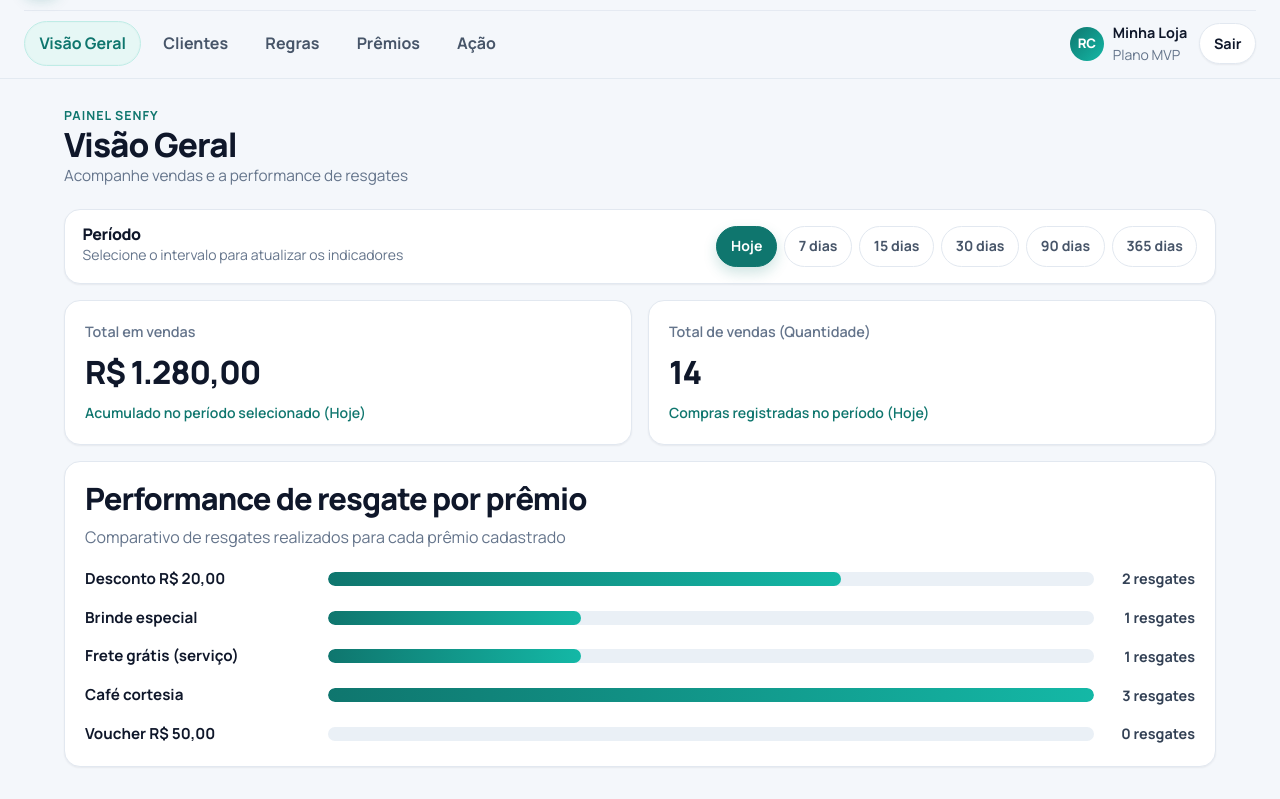
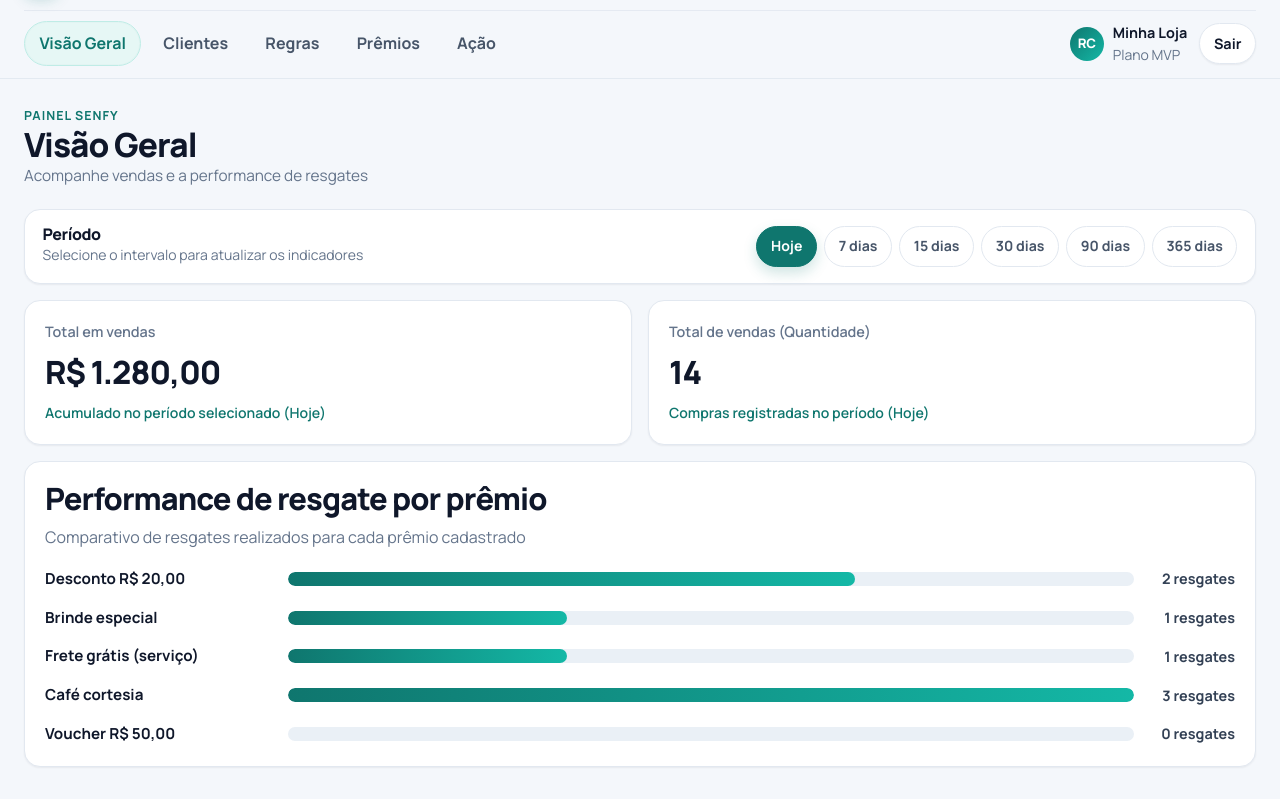
Before and after one commit to rafelfrancocabral/senfy, a plain HTML site: page dashboard.html in a window 1280 px wide. Shown: the part 58-857 px from the top of the page. Drawn offline with Linux system fonts and the light colour scheme.

Commit message:
Expand page layout to use full screen width

```diff
--- a/styles.css
+++ b/styles.css
@@ -22,7 +22,7 @@
   --radius: 16px;
   --radius-sm: 12px;
   --radius-xs: 10px;
-  --container: 1140px;
+  --container: 100%;
   --sidebar-w: 272px;
   --font: "Manrope", "Avenir Next", "Segoe UI", sans-serif;
 }
@@ -410,7 +410,7 @@ label { display: grid; gap: 0.35rem; font-weight: 600; color: #334155; font-size
 .app-main { flex: 1; min-width: 0; width: 100%; }
 .page-intro {
   padding: 1.4rem 1.5rem 0.2rem;
-  max-width: 1200px;
+  max-width: none;
   margin: 0 auto;
   width: 100%;
 }
@@ -423,7 +423,7 @@ label { display: grid; gap: 0.35rem; font-weight: 600; color: #334155; font-size
   display: grid;
   gap: 1.1rem;
   width: 100%;
-  max-width: 1200px;
+  max-width: none;
   margin: 0 auto;
 }
 .panel { padding: 1.25rem; box-shadow: var(--shadow-sm); }
```
